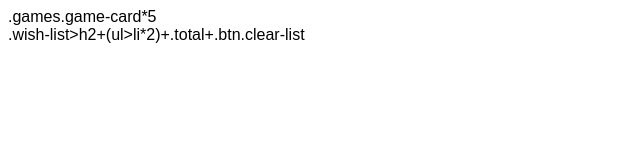
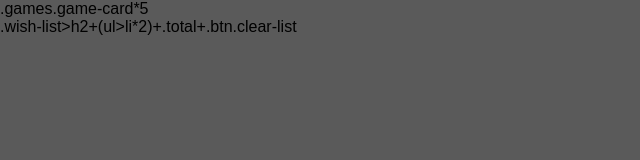
Before and after one commit to dvdvdmt/games-catalog, a plain HTML site: page app/index.html in a window 1280 px wide. Shown: the whole page, without its empty margins (0-640 px from the left). Drawn offline with nearby package versions, Linux system fonts and the light colour scheme.

Commit message:
Add normalize.css

```diff
--- a/app/index.css
+++ b/app/index.css
@@ -0,0 +1,3 @@
+body {
+    background-color: #5a5a5a;
+}
--- a/app/index.html
+++ b/app/index.html
@@ -8,6 +8,7 @@
     >
     <meta http-equiv="X-UA-Compatible" content="ie=edge" >
     <title>Games catalog</title>
+    <link rel="stylesheet" href="https://cdnjs.cloudflare.com/ajax/libs/normalize/7.0.0/normalize.min.css" >
     <link rel="stylesheet" href="basic.css" >
     <link rel="stylesheet" href="index.css" >
 </head>
```
